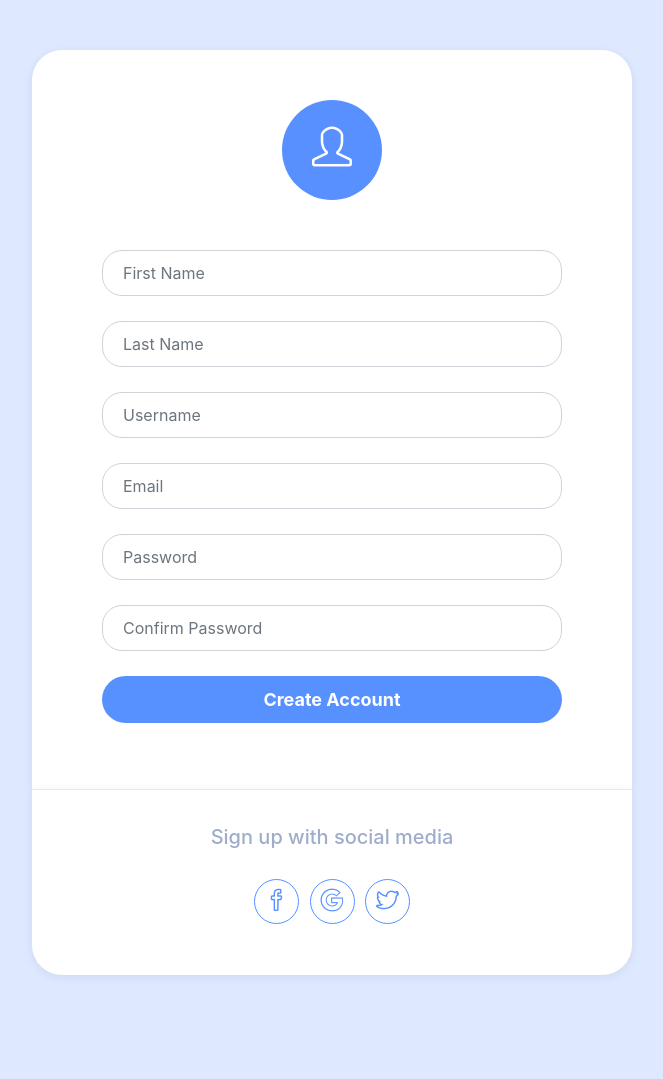
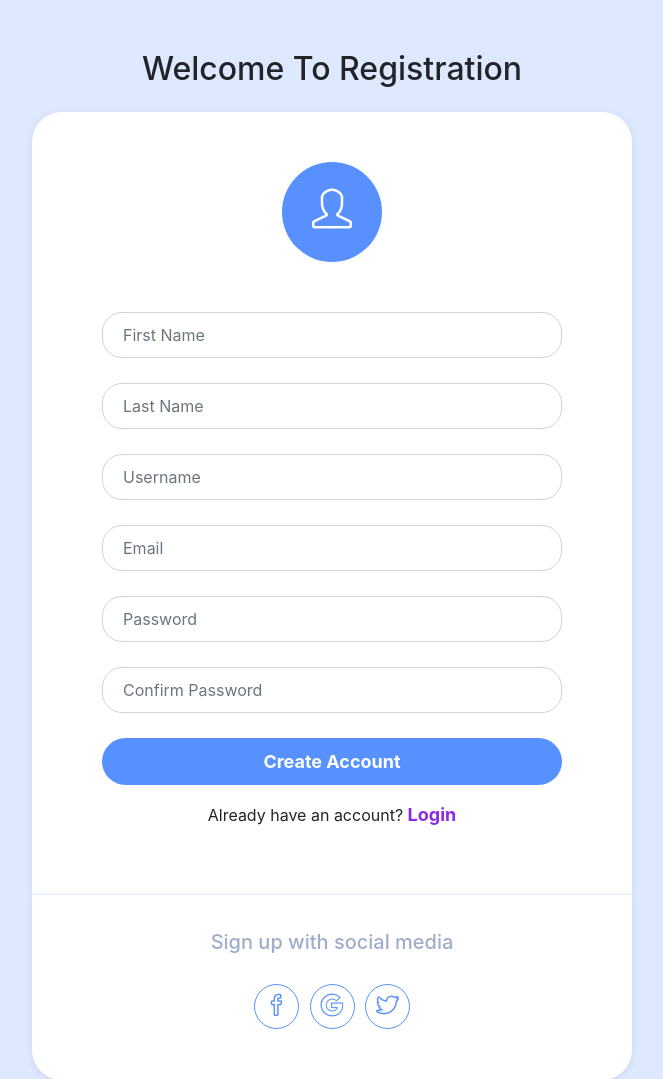
Before and after one commit to Pawan243/Django-Hospital-Management, a Django app: page /register/ in a window 1280 px wide. Shown: the top 1079 px of the page, without its empty margins (308-971 px from the left). Before the commit the page ends 975 px from the top, so only its background shows below. Run offline with Django 3.2, Linux system fonts and the light colour scheme; some libraries are stand-ins or nearby versions.

Commit message:
modified

```diff
--- a/HMS/Hospital/templates/register.html
+++ b/HMS/Hospital/templates/register.html
@@ -14,9 +14,15 @@
     <div class="registration-form">
         <div>
             {% for message in messages %}
-            <h3>{{message}}</h3>
-
+            <script>
+                alert('{{message}}')
+            </script>
             {% endfor %}
+        </div>
+        <div>
+            <h2 class="text-center pb-3">
+                Welcome To Registration
+            </h2>
         </div>
         <form method="post">
             {% csrf_token %}
@@ -44,6 +50,9 @@
             <div class="form-group">
                 <button type="submit" value="Submit" class="btn btn-block create-account">Create Account</button>
             </div>
+            <p class="text-center">Already have an account?
+                <a href="/login" class="forgot" style="color: blueviolet; font-size:large "><b>Login</b></a> </p>
+
         </form>
         <div class="social-media">
             <h5>Sign up with social media</h5>
```
